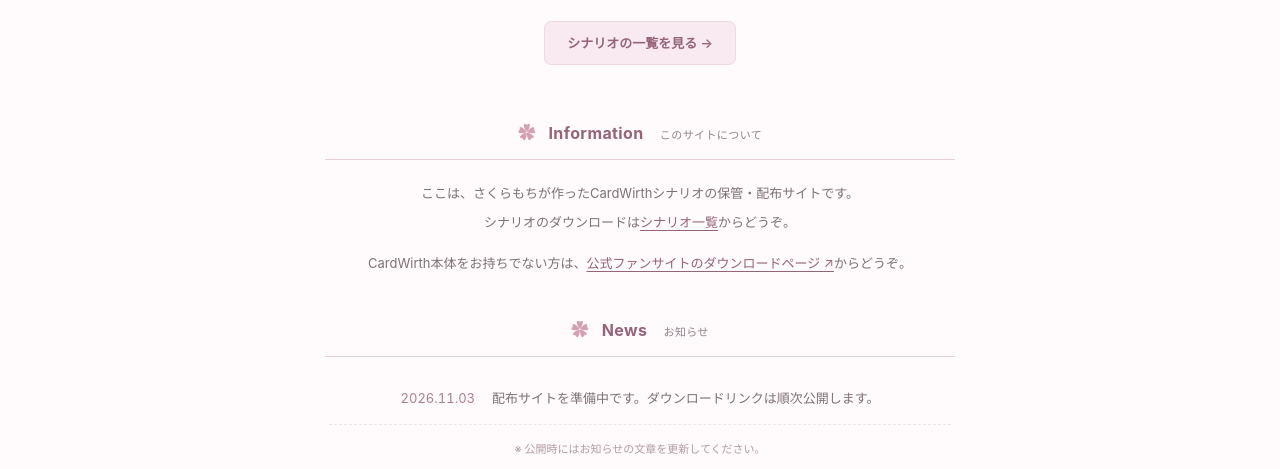
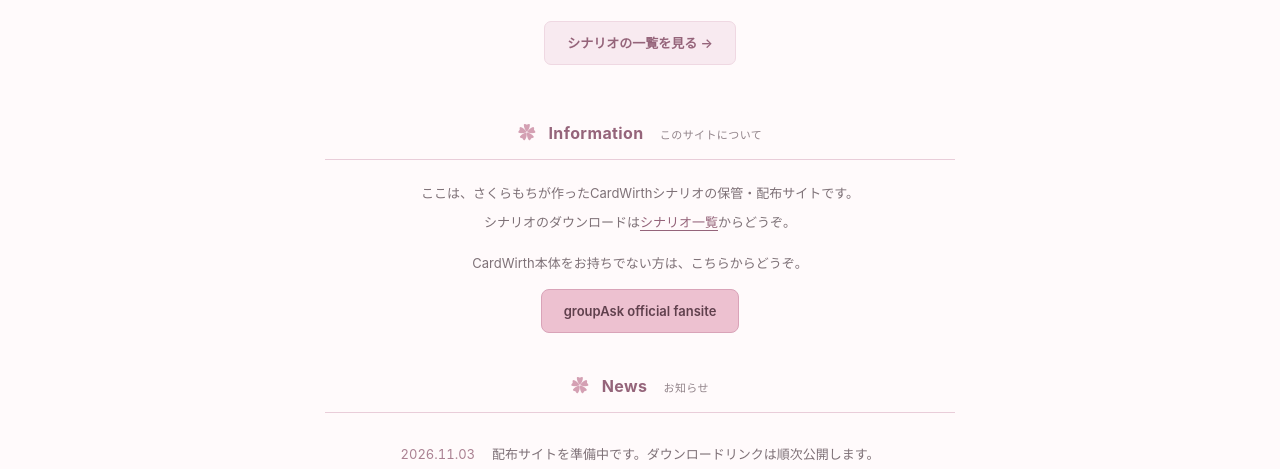
Before and after one commit to sakuramochi-cw/sakuramochi-cw.github.io, a plain HTML site: page index.html in a window 1280 px wide. Shown: the part 331-800 px from the top of the page. Drawn offline with Linux system fonts and the light colour scheme.

Commit message:
ボタン変更

```diff
--- a/index.html
+++ b/index.html
@@ -34,14 +34,14 @@
 <h2 id="information-heading"><span aria-hidden="true">✿</span> Information <small>このサイトについて</small></h2>
 <p>ここは、さくらもちが作ったCardWirthシナリオの保管・配布サイトです。<br/>
        シナリオのダウンロードは<a href="scenarios.html">シナリオ一覧</a>からどうぞ。</p>
-<p>CardWirth本体をお持ちでない方は、<a href="https://cardwirth.net/office/download.php" rel="noopener noreferrer" target="_blank">公式ファンサイトのダウンロードページ ↗</a>からどうぞ。</p>
+<p>CardWirth本体をお持ちでない方は、こちらからどうぞ。</p>
+<p><a class="official-download-button" href="https://cardwirth.net/office/download.php" rel="noopener noreferrer" target="_blank">groupAsk official fansite</a></p>
 </section>
 <section aria-labelledby="news-heading" class="classic-section news-section">
 <h2 id="news-heading"><span aria-hidden="true">✿</span> News <small>お知らせ</small></h2>
 <ul class="news-list">
 <li><time datetime="2026-11-03">2026.11.03</time><span>配布サイトを準備中です。ダウンロードリンクは順次公開します。</span></li>
 </ul>
-<p class="small-help">※ 公開時にはお知らせの文章を更新してください。</p>
 </section>
 </div>
 </main>
--- a/style.css
+++ b/style.css
@@ -188,6 +188,14 @@ body.menu-open .site-drawer { transform: translateX(0); visibility: visible; }
 .classic-section h2 small { color: var(--subtle); font-weight: 400; font-size: 11px; margin-left: 12px; }
 .classic-section p { line-height: 2.2; font-size: 13px; color: #7e7177; margin: 0 3px 12px; }
 .classic-section p a { color: var(--pink-deep); text-underline-offset: 3px; }
+.classic-section .official-download-button {
+  display: inline-flex; align-items: center; justify-content: center;
+  min-height: 44px; max-width: 100%; padding: 10px 22px;
+  background: #edc1d0; color: #60404d; border: 1px solid #d9a3b8;
+  border-radius: 8px; text-decoration: none; font-weight: 600; line-height: 1.6;
+  transition: background .2s ease;
+}
+.classic-section .official-download-button:hover { background: #e8b4c7; }
 .news-list { list-style: none; margin: 0; padding: 0 4px; }
 .news-list li { display: flex; flex-wrap: wrap; justify-content: center; align-items: baseline; gap: 4px 17px; padding: 10px 2px 13px; font-size: 13px; color: #7e7177; border-bottom: 1px dashed #f0e3e8; line-height: 1.9; text-align: center; }
 .news-list time { color: #aa8192; font-variant-numeric: tabular-nums; }
```
